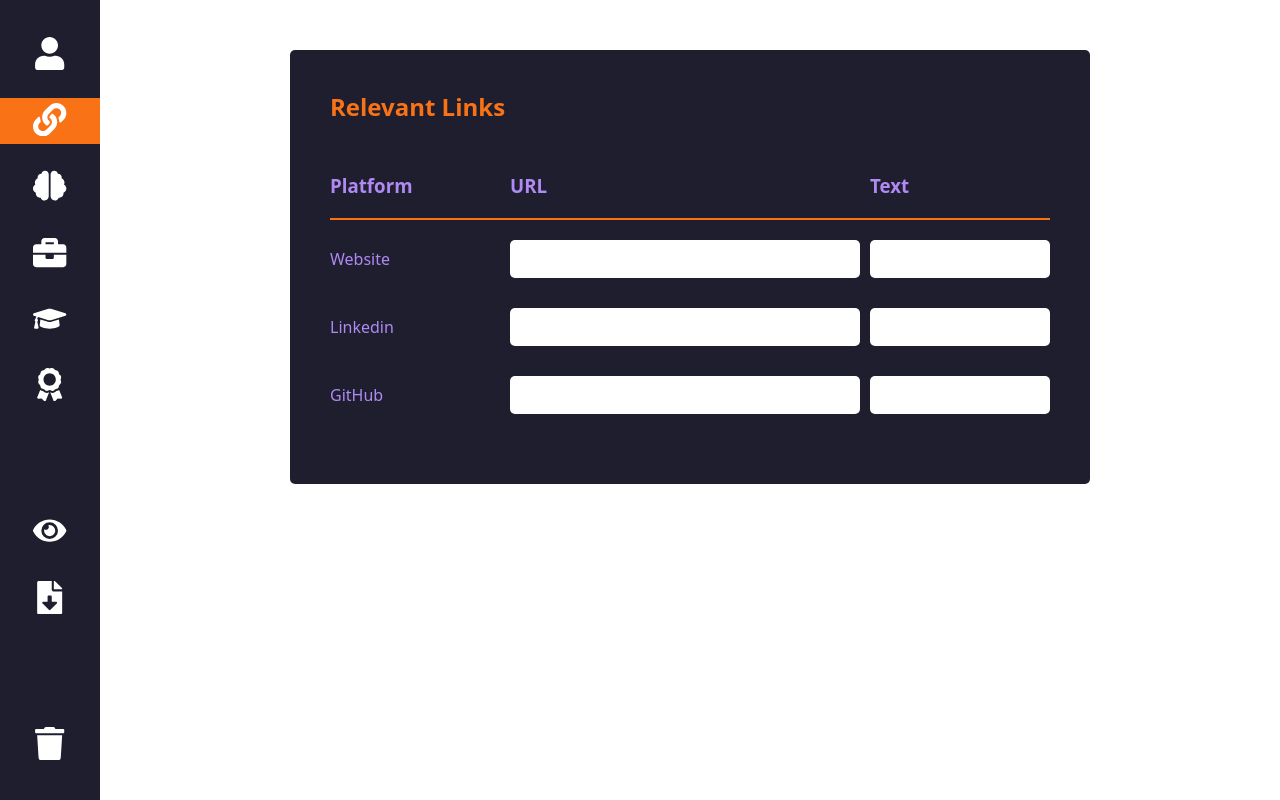
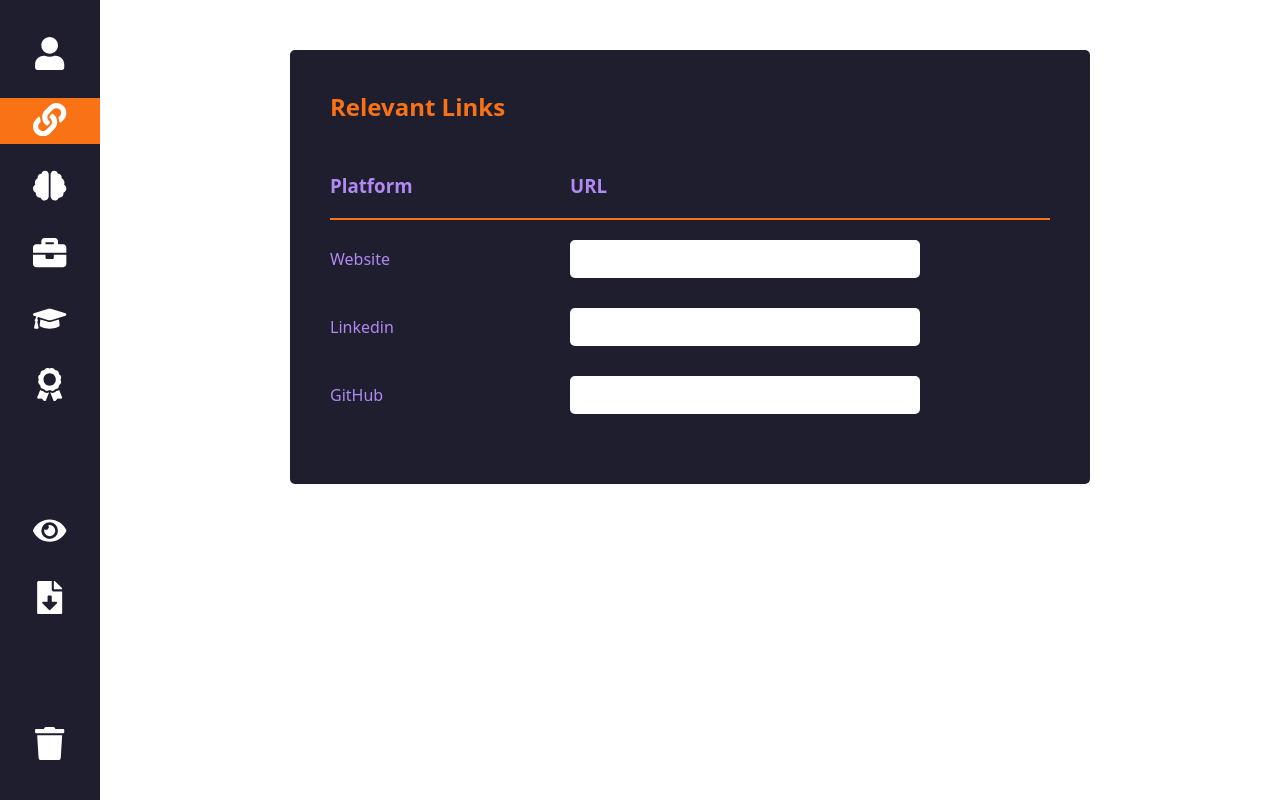
Before and after one commit to Beatstamosi/CV-Application, a React (Vite) app: page / in a window 1280 px wide. Both pictures are taken after a click on the button 50 px from the left and 121 px from the top of the page. Built offline with nearby package versions, Linux system fonts and the light colour scheme.

Commit message:
Add links state

```diff
--- a/src/App.jsx
+++ b/src/App.jsx
@@ -20,6 +20,12 @@ function App() {
     about: ""
   });
 
+  const [links, setLinks] = useState({
+    website: "",
+    linkedin: "",
+    github: "",
+  })
+
   return (
     <div className='app-layout'>
       <div className='container-sidebar'>
@@ -27,12 +33,12 @@ function App() {
       </div>
       <div className='main-content'>
         {activeView === "personal" && <Personal personalDetails={personalDetails} onChange={setPersonalDetails}/>}
-        {activeView === "links" && <Links />}
+        {activeView === "links" && <Links links={links} onChange={setLinks}/>}
         {activeView === "skills" && <Skills />}
         {activeView === "work" && <WorkExperience />}
         {activeView === "education" && <Education />}
         {activeView === "certificates" && <Certificates />}
-        {activeView === "preview" && <Preview personalDetails={personalDetails} />}
+        {activeView === "preview" && <Preview personalDetails={personalDetails} links={links} />}
       </div>
     </div>
   )
--- a/src/components/links.jsx
+++ b/src/components/links.jsx
@@ -1,6 +1,6 @@
 import "../styles/links.css"
 
-export default function Links() {
+export default function Links({ links, onChange }) {
     return (
         <div className="container-form">
             <h2>Relevant Links</h2>
@@ -8,23 +8,35 @@ export default function Links() {
                 <div className="container-headers">
                     <h3>Platform</h3>
                     <h3>URL</h3>
-                    <h3>Text</h3>
                 </div>
                 <hr />
                 <div className="row">
                     <span>Website</span>
-                    <input type="url" className="links-input long" />
-                    <input type="text" className="links-input short"/>
+                    <input
+                        type="url"
+                        className="links-input long"
+                        value={links.website}
+                        onChange={(e) => onChange({...links, website: e.target.value})}
+                    />
+
                 </div>
                 <div className="row">
                     <span>Linkedin</span>
-                    <input type="url" className="links-input long" />
-                    <input type="text" className="links-input short"/>
+                    <input
+                        type="url"
+                        className="links-input long"
+                        value={links.linkedin}
+                        onChange={(e) => onChange({...links, linkedin: e.target.value})}
+                    />
                 </div>
                 <div className="row">
                     <span>GitHub</span>
-                    <input type="url" className="links-input long" />
-                    <input type="text" className="links-input short"/>
+                    <input
+                        type="url"
+                        className="links-input long"
+                        value={links.github}
+                        onChange={(e) => onChange({...links, github: e.target.value})}
+                    />
                 </div>
             </div>
 
--- a/src/components/preview.jsx
+++ b/src/components/preview.jsx
@@ -1,7 +1,15 @@
-export default function Preview({ personalDetails }) {
+import "../styles/preview.css"
+
+export default function Preview({ personalDetails, links }) {
     return (
-        <div>
-            {Object.entries(personalDetails).map(([key, value], i) => <p key={i}>{key}: {value}</p>) }
+        <div className="container-preview">
+            <div>
+                {Object.entries(personalDetails).map(([key, value], i) => <p key={i}>{key}: {value}</p>) }
+            </div>
+            <div>
+                {Object.entries(links).map(([key, value], i) => <p key={i}>{key}: {value}</p>) }
+            </div>
         </div>
+
     );
 }
--- a/src/styles/links.css
+++ b/src/styles/links.css
@@ -21,7 +21,7 @@ h2 {
 
 .container-headers {
     display: grid;
-    grid-template-columns: 1fr 2fr 1fr;
+    grid-template-columns: 1fr 2fr;
     color: var(--color-accent-1);
 }
 
@@ -33,7 +33,7 @@ hr {
 
 .row {
     display: grid;
-    grid-template-columns: 1fr 2fr 1fr;
+    grid-template-columns: 1fr 2fr;
     align-items: center;
 }
 
--- /dev/null
+++ b/src/styles/preview.css
@@ -0,0 +1,5 @@
+.container-preview {
+    display: flex;
+    flex-direction: column;
+    gap: 50px;
+}
```
